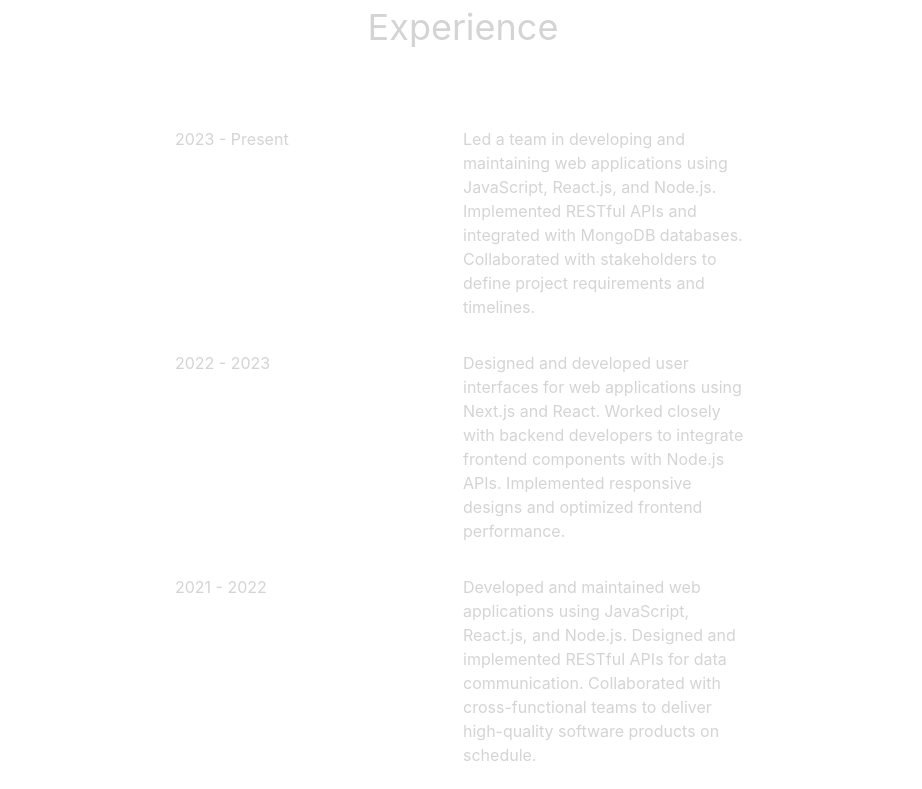
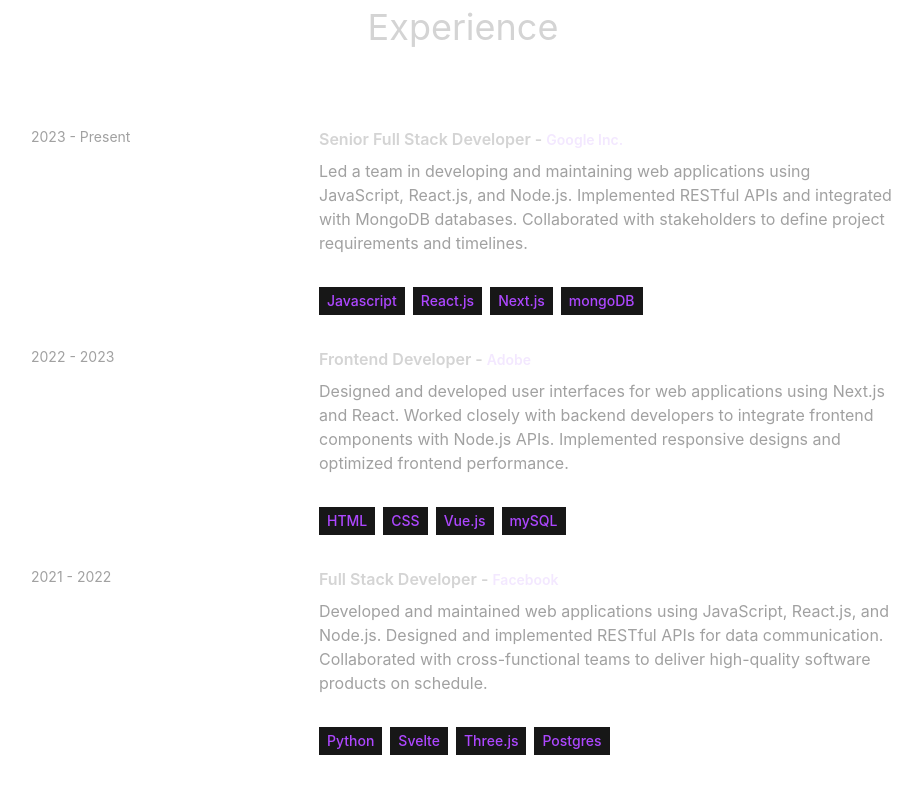
Before and after one commit to Zakerous76/portfolio-react, a React (Vite) app: page / in a window 1280 px wide. Shown: the part 2360-3149 px from the top of the page, without its empty margins (193-1115 px from the left). Built offline with nearby package versions, Linux system fonts and the light colour scheme; a web font is replaced by a local one.

Commit message:
Experience: done

```diff
--- a/src/components/Experience.jsx
+++ b/src/components/Experience.jsx
@@ -6,12 +6,26 @@ const Experience = () => {
       <h1 className="my-20 text-center text-4xl">Experience</h1>
       <div>
         {EXPERIENCES.map((exp, ind) => (
-          <div key={ind} className="mb-8 flex flex-wrap lg:justify-center">
+          <div
+            key={ind}
+            className="mb-8 flex flex-wrap lg:justify-center mx-auto"
+          >
             <div className="w-full lg:w-1/4">
-              <p>{exp.year}</p>
+              <p className="mb-2 text-sm text-neutral-400">{exp.year}</p>
             </div>
-            <div className="w-full lg:w-1/4">
-              <p>{exp.description}</p>
+            <div className="w-full max-w-xl lg:3/4">
+              <h6 className="mb-2 font-semibold">
+                {exp.role} -{" "}
+                <span className="text-sm text-purple-100">{exp.company}</span>
+              </h6>
+              <p className="flex mb-4 text-neutral-400">{exp.description}</p>
+              <span className="flex flex-wrap">
+                {exp.technologies.map((tech, ind) => (
+                  <span className="mr-2 mt-4 bg-neutral-900 px-2 py-1 text-sm font-medium text-purple-500">
+                    {tech}
+                  </span>
+                ))}
+              </span>
             </div>
           </div>
         ))}
```
